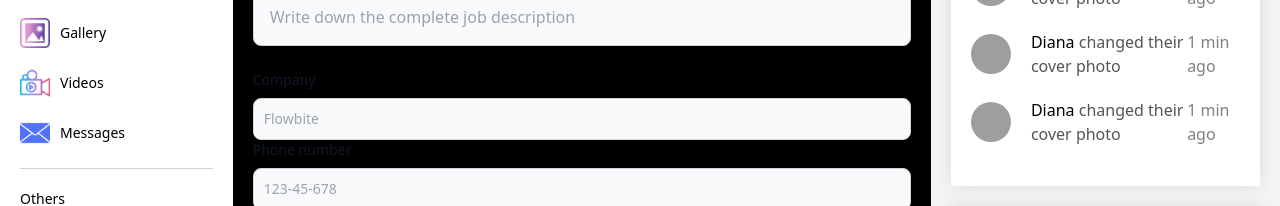
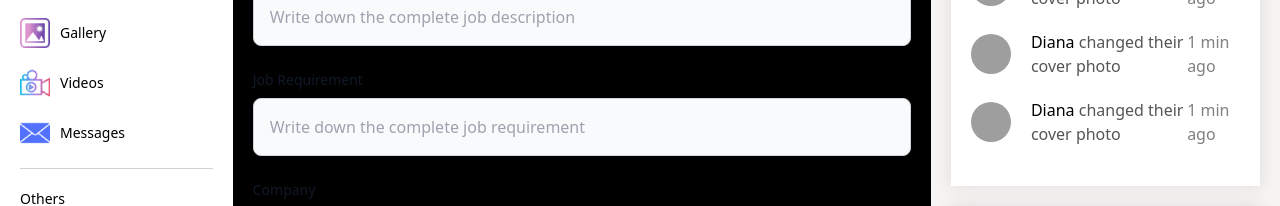
Before and after one commit to BlueSky428/Student-Book, a React (Vite) app in the folder client/: page /jobs in a window 1280 px wide. Shown: the part 484-690 px from the top of the page. Built offline with nearby package versions, Linux system fonts and the light colour scheme; sample sign-in values are in the browser's storage; grey boxes are pictures that could not be loaded.

Commit message:
feat: input box for job requirement

```diff
--- a/client/src/pages/Job/Job.jsx
+++ b/client/src/pages/Job/Job.jsx
@@ -144,6 +144,22 @@
             required={true}
           />
         </div>
+        <div class="mb-6">
+          {/* Job Requirement */}
+          <label
+            for="job_requirement"
+            class="block mb-2 text-sm font-medium text-gray-900 dark:text-white"
+          >
+            Job Requirement
+          </label>
+          <input
+            type="text"
+            id="job_requirement"
+            class="block w-full p-4 text-gray-900 border border-gray-300 rounded-lg bg-gray-50 sm:text-md focus:ring-blue-500 focus:border-blue-500 dark:bg-gray-700 dark:border-gray-600 dark:placeholder-gray-400 dark:text-white dark:focus:ring-blue-500 dark:focus:border-blue-500"
+            placeholder="Write down the complete job requirement"
+            required={true}
+          />
+        </div>
         <div>
           <label
             for="company"
```
